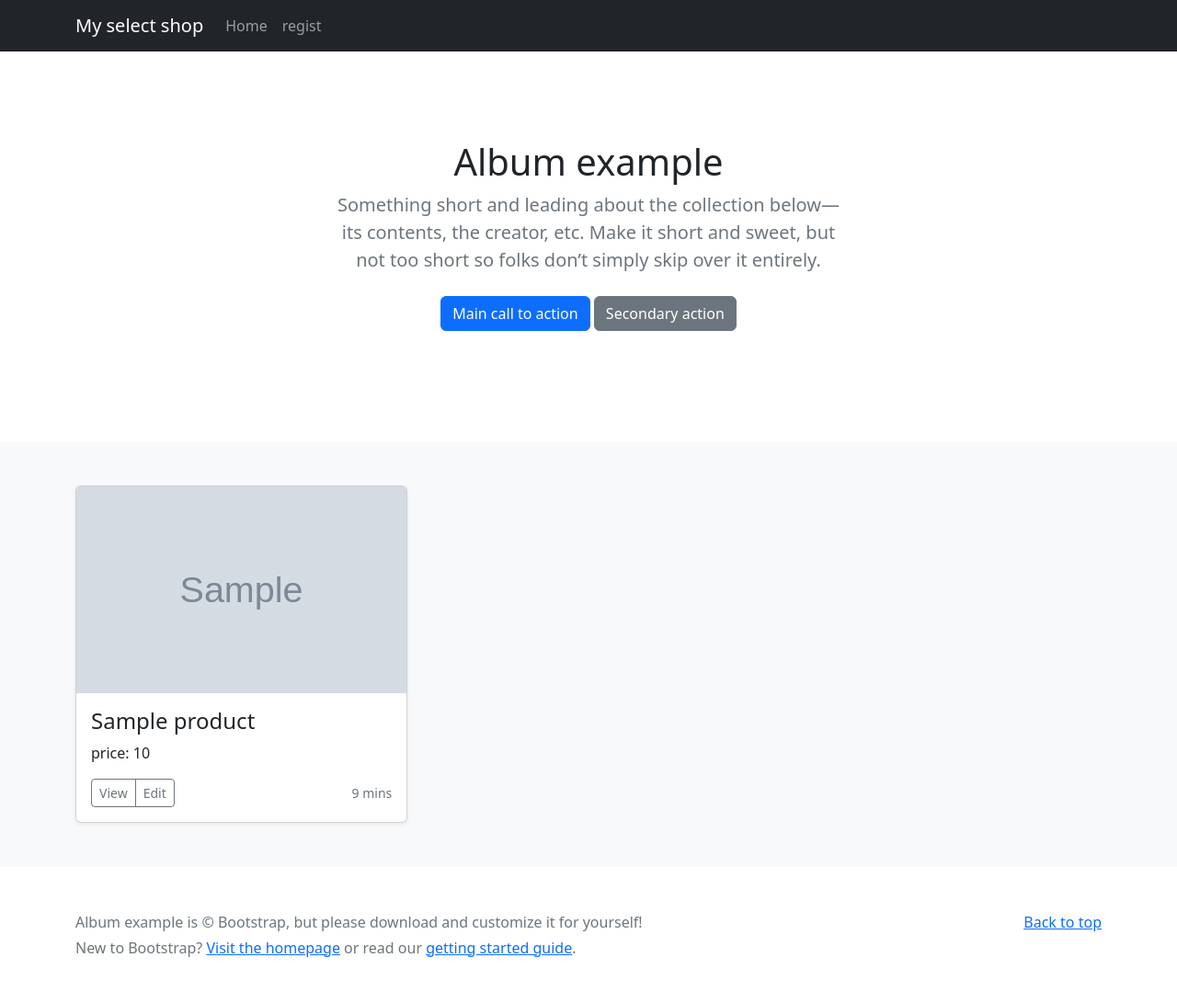
After one commit to pypygeek/OnlineStore, a Flask app: page /products/list in a window 1280 px wide. The commit adds this page. Shown: the whole page at 92% size. Run offline with Flask 2, Linux system fonts and the light colour scheme; grey boxes marked "Sample" are stand-in pictures; a database or web service that is not in the repository returns one stand-in record (values such as "Sample title"); some libraries are stand-ins or nearby versions.

Commit message:
add base.html

```diff
--- a/controllers/product.py
+++ b/controllers/product.py
@@ -2,7 +2,6 @@
 from flask import request, render_template
 from .blueprint import product
 
-# from models.mongodb import conn_mongodb
 from models.product import Product
 
 from datetime import datetime
@@ -25,21 +24,15 @@ def regist():
     detail_img_url = _upload_file(detail_img)
     Product.insert_one(form_data, thumbnail_img_url, detail_img_url)
 
-    # # 전달받은 상품 정보
-    # form_data = request.form
-    # name = form_data['name']
-    # price = form_data['price']
-    # description = form_data['description']
-
-    # # 저장 -> models/products
-    # db = conn_mongodb()
-    # db.products.insert_one({
-    #     'name': name,
-    #     'price': price,
-    #     'description': description
-    # })
     return "상품 등록 API 입니다."
 
+# 상품 리스트 조회 API
+@product.route('/list')
+def get_products():
+    # 상품 리스트 정보를 mongo db products 컬렉션에 있는 documents
+    products = Product.find()
+
+    return render_template('products.html', products=products)
 
 def _upload_file(img_file):
     timestamp = str(datetime.now().timestamp())
--- a/models/product.py
+++ b/models/product.py
@@ -9,15 +9,16 @@ class Product():
             'name': product['name'],
             'price': product['price'],
             'description': product['description'],
-            'thumbnail_img_url': thumbnail_img_url,
-            'detail_img_url': detail_img_url,
+            'thumbnail_img': thumbnail_img_url,
+            'detail_img': detail_img_url,
             'user': 'admin',
             'created_at': int(datetime.now().timestamp()),
             'updated_at': int(datetime.now().timestamp()),
         })
 
-        # db.products.insert_one({
-        #     'name': name,
-        #     'price': price,
-        #     'description': description
-        # })
+    @staticmethod
+    def find():
+        db = conn_mongodb()
+        products = db.products.find({})
+
+        return products
--- /dev/null
+++ b/templates/base.html
@@ -0,0 +1,40 @@
+<!doctype html>
+<html lang="en">
+  <head>
+    <meta charset="utf-8">
+    <meta name="viewport" content="width=device-width, initial-scale=1">
+    <meta name="description" content="">
+    <meta name="author" content="Mark Otto, Jacob Thornton, and Bootstrap contributors">
+    <meta name="generator" content="Hugo 0.104.2">
+    <title>Album example · Bootstrap v5.2</title>
+
+    <link rel="canonical" href="https://getbootstrap.com/docs/5.2/examples/album/">
+    <link
+      href="https://cdn.jsdelivr.net/npm/bootstrap@5.2.2/dist/css/bootstrap.min.css"
+      rel="stylesheet"
+      integrity="sha384-Zenh87qX5JnK2Jl0vWa8Ck2rdkQ2Bzep5IDxbcnCeuOxjzrPF/et3URy9Bv1WTRi"
+      crossorigin="anonymous"
+    />
+  </head>
+  <nav class="navbar navbar-expand-lg navbar-dark bg-dark">
+    <div class="container">
+      <a class="navbar-brand" href="#">My select shop</a>
+      <button class="navbar-toggler" type="button" data-bs-toggle="collapse" data-bs-target="#navbarSupportedContent" aria-controls="navbarSupportedContent" aria-expanded="false" aria-label="Toggle navigation">
+        <span class="navbar-toggler-icon"></span>
+      </button>
+      <div class="collapse navbar-collapse" id="navbarSupportedContent">
+        <ul class="navbar-nav me-auto mb-2 mb-lg-0">
+          <li class="nav-item">
+            <a class="nav-link" aria-current="page" href="/products/list">Home</a>
+          </li>
+          <li class="nav-item">
+            <a class="nav-link" href="/products/form">regist</a>
+          </li>
+        </ul>
+      </div>
+    </div>
+  </nav>
+  <body>
+    {% block content %} {% endblock %}
+  </body>
+</html>
--- /dev/null
+++ b/templates/products.html
@@ -0,0 +1,106 @@
+{% extends "base.html" %}
+{% block content %}
+<style>
+  .bd-placeholder-img {
+    font-size: 1.125rem;
+    text-anchor: middle;
+    -webkit-user-select: none;
+    -moz-user-select: none;
+    user-select: none;
+  }
+
+  @media (min-width: 768px) {
+    .bd-placeholder-img-lg {
+      font-size: 3.5rem;
+    }
+  }
+
+  .b-example-divider {
+    height: 3rem;
+    background-color: rgba(0, 0, 0, .1);
+    border: solid rgba(0, 0, 0, .15);
+    border-width: 1px 0;
+    box-shadow: inset 0 .5em 1.5em rgba(0, 0, 0, .1), inset 0 .125em .5em rgba(0, 0, 0, .15);
+  }
+
+  .b-example-vr {
+    flex-shrink: 0;
+    width: 1.5rem;
+    height: 100vh;
+  }
+
+  .bi {
+    vertical-align: -.125em;
+    fill: currentColor;
+  }
+
+  .nav-scroller {
+    position: relative;
+    z-index: 2;
+    height: 2.75rem;
+    overflow-y: hidden;
+  }
+
+  .nav-scroller .nav {
+    display: flex;
+    flex-wrap: nowrap;
+    padding-bottom: 1rem;
+    margin-top: -1px;
+    overflow-x: auto;
+    text-align: center;
+    white-space: nowrap;
+    -webkit-overflow-scrolling: touch;
+  }
+</style>
+
+<main>
+  <section class="py-5 text-center container">
+    <div class="row py-lg-5">
+      <div class="col-lg-6 col-md-8 mx-auto">
+        <h1 class="fw-light">Album example</h1>
+        <p class="lead text-muted">Something short and leading about the collection below—its contents, the creator, etc. Make it short and sweet, but not too short so folks don’t simply skip over it entirely.</p>
+        <p>
+          <a href="#" class="btn btn-primary my-2">Main call to action</a>
+          <a href="#" class="btn btn-secondary my-2">Secondary action</a>
+        </p>
+      </div>
+    </div>
+  </section>
+
+  <div class="album py-5 bg-light">
+        <div class="container">
+            <div class="row row-cols-1 row-cols-sm-2 row-cols-md-3 g-3">
+                {% for product in products %}
+                    <div class="col">
+                        <div class="card shadow-sm">
+                            <img src="{{product['thumbnail_img']}}" class="bd-placeholder-img card-img-top" width="100%" height="225">
+                            <div class="card-body">
+                                <h4>{{product['name']}}</h4>
+                                <p class="card-text">price: {{product['price']}}</p>
+                                <div class="d-flex justify-content-between align-items-center">
+                                    <div class="btn-group">
+                                    <button type="button" class="btn btn-sm btn-outline-secondary">View</button>
+                                    <button type="button" class="btn btn-sm btn-outline-secondary">Edit</button>
+                                    </div>
+                                    <small class="text-muted">9 mins</small>
+                                </div>
+                            </div>
+                        </div>
+                    </div>
+                {% endfor %}
+            </div>
+        </div>
+    </div>
+</main>
+
+<footer class="text-muted py-5">
+  <div class="container">
+    <p class="float-end mb-1">
+      <a href="#">Back to top</a>
+    </p>
+    <p class="mb-1">Album example is &copy; Bootstrap, but please download and customize it for yourself!</p>
+    <p class="mb-0">New to Bootstrap? <a href="/">Visit the homepage</a> or read our <a href="../getting-started/introduction/">getting started guide</a>.</p>
+  </div>
+</footer>
+    <script src="../assets/dist/js/bootstrap.bundle.min.js"></script>
+{% endblock %}
```
Also changed, not shown: templates/product_form.html (+3 -17 lines).
